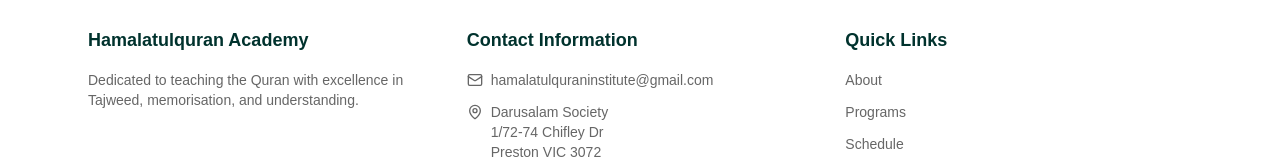
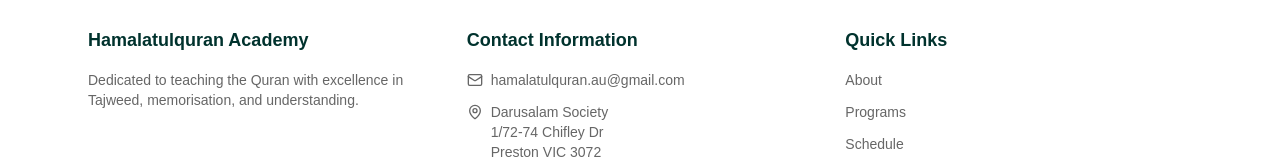
Before and after one commit to faysalabdi/hamalatulquran-app, a Next.js app: page / in a window 1280 px wide. Shown: the part 5724-5884 px from the top of the page. Built offline with nearby package versions, Linux system fonts and the light colour scheme.

Commit message:
Update email addresses in Footer and StructuredData components, and change access key in ContactSection

```diff
--- a/components/contact.tsx
+++ b/components/contact.tsx
@@ -16,7 +16,7 @@
         setResult('Sending....')
         const formData = new FormData(event.currentTarget)
 
-        formData.append('access_key', 'e4cadda5-dfcd-44c7-9cf9-5ad1d24867f1')
+        formData.append('access_key', 'b417beaf-b17f-4298-8c06-efd8e6c1e578')
 
         const response = await fetch('https://api.web3forms.com/submit', {
             method: 'POST',
--- a/components/footer.tsx
+++ b/components/footer.tsx
@@ -36,8 +36,8 @@
                         <div className="space-y-3 text-sm text-muted-foreground">
                             <div className="flex items-start gap-2">
                                 <Mail className="size-4 mt-0.5 flex-shrink-0" />
-                                <a href="mailto:hamalatulquraninstitute@gmail.com" className="hover:text-primary">
-                                    hamalatulquraninstitute@gmail.com
+                                <a href="mailto:hamalatulquran.au@gmail.com" className="hover:text-primary">
+                                    hamalatulquran.au@gmail.com
                                 </a>
                             </div>
                             <div className="flex items-start gap-2">
--- a/components/structured-data.tsx
+++ b/components/structured-data.tsx
@@ -18,7 +18,7 @@
           "postalCode": "3072",
           "addressCountry": "AU"
         },
-        "email": "hamalatulquraninstitute@gmail.com",
+        "email": "hamalatulquran.au@gmail.com",
         "areaServed": {
           "@type": "City",
           "name": "Melbourne"
@@ -71,7 +71,7 @@
           "postalCode": "3072",
           "addressCountry": "AU"
         },
-        "email": "hamalatulquraninstitute@gmail.com",
+        "email": "hamalatulquran.au@gmail.com",
         "openingHoursSpecification": [
           {
             "@type": "OpeningHoursSpecification",
```
